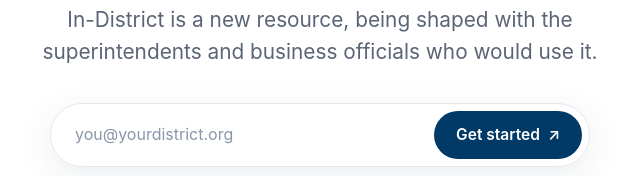
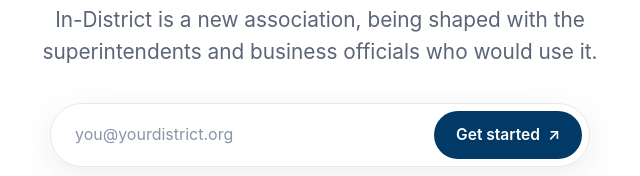
Before and after one commit to briandemsey/in-district-site, a plain HTML site: page index.html in a window 1280 px wide. Shown: the part 349-525 px from the top of the page, 320-960 px from the left. Drawn offline with Linux system fonts and the light colour scheme.

Commit message:
Hero line: association instead of resource
Co-Authored-By: Claude Sonnet 5.5 <noreply@anthropic.com>
Claude-Session: https://claude.ai/code/session_01RFMY63n485HboPmfTFBU1f

```diff
--- a/index.html
+++ b/index.html
@@ -181,7 +181,7 @@ footer{padding:10px 0 50px}
 
 <section class="hero wrap" id="start">
   <h1><span class="light">You run the district.</span><span class="aside">You don't need a middleman.</span><span class="hand">(your own staff can do this)</span></h1>
-  <p class="sub">In-District is a new resource, being shaped with the superintendents and business officials who would use it.</p>
+  <p class="sub">In-District is a new association, being shaped with the superintendents and business officials who would use it.</p>
 
   <!-- PREVIEW ONLY: this form sends nothing anywhere. The district email check and the text-code step are not built yet. -->
   <form class="signup" id="gate" novalidate>
```
